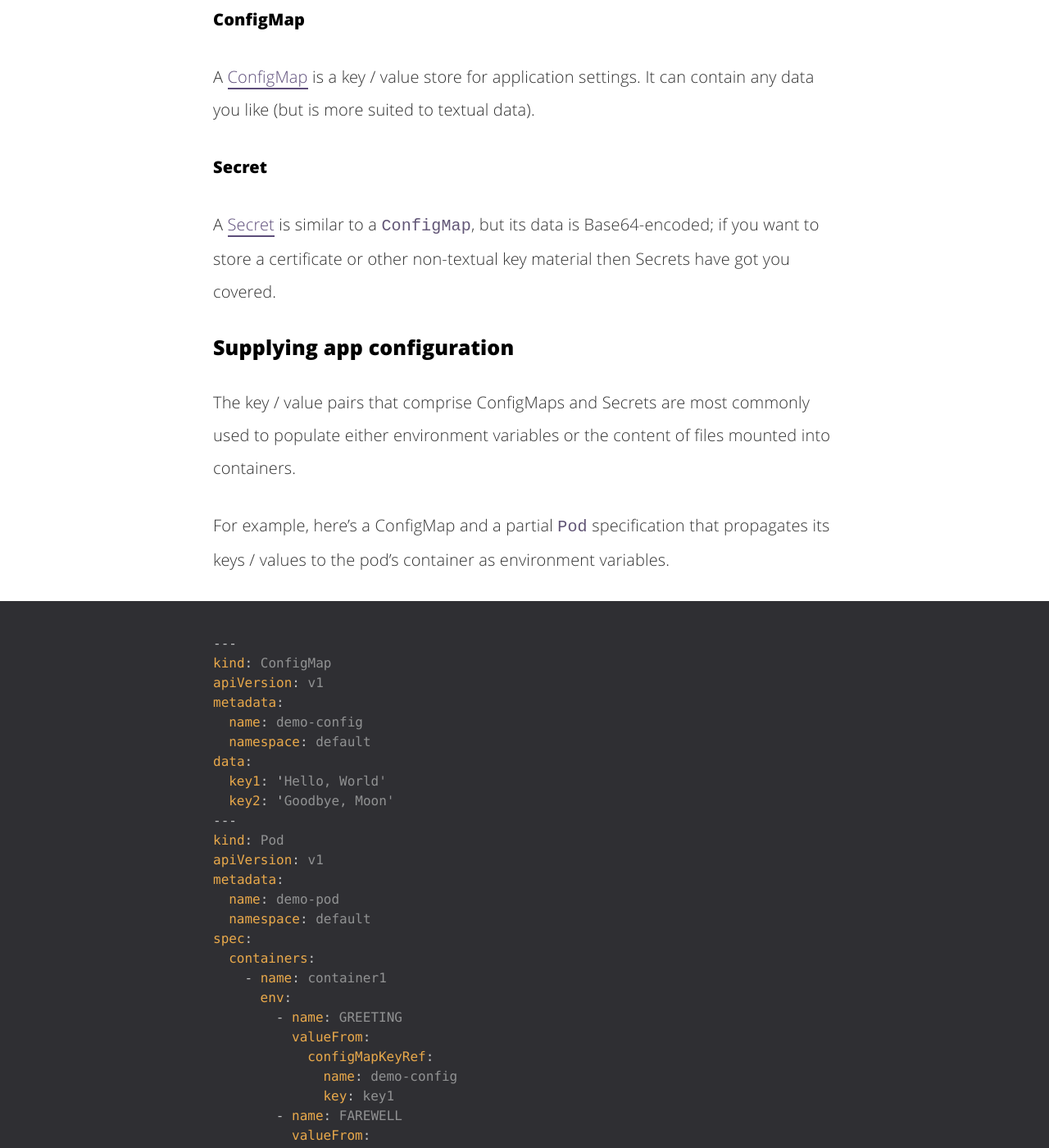
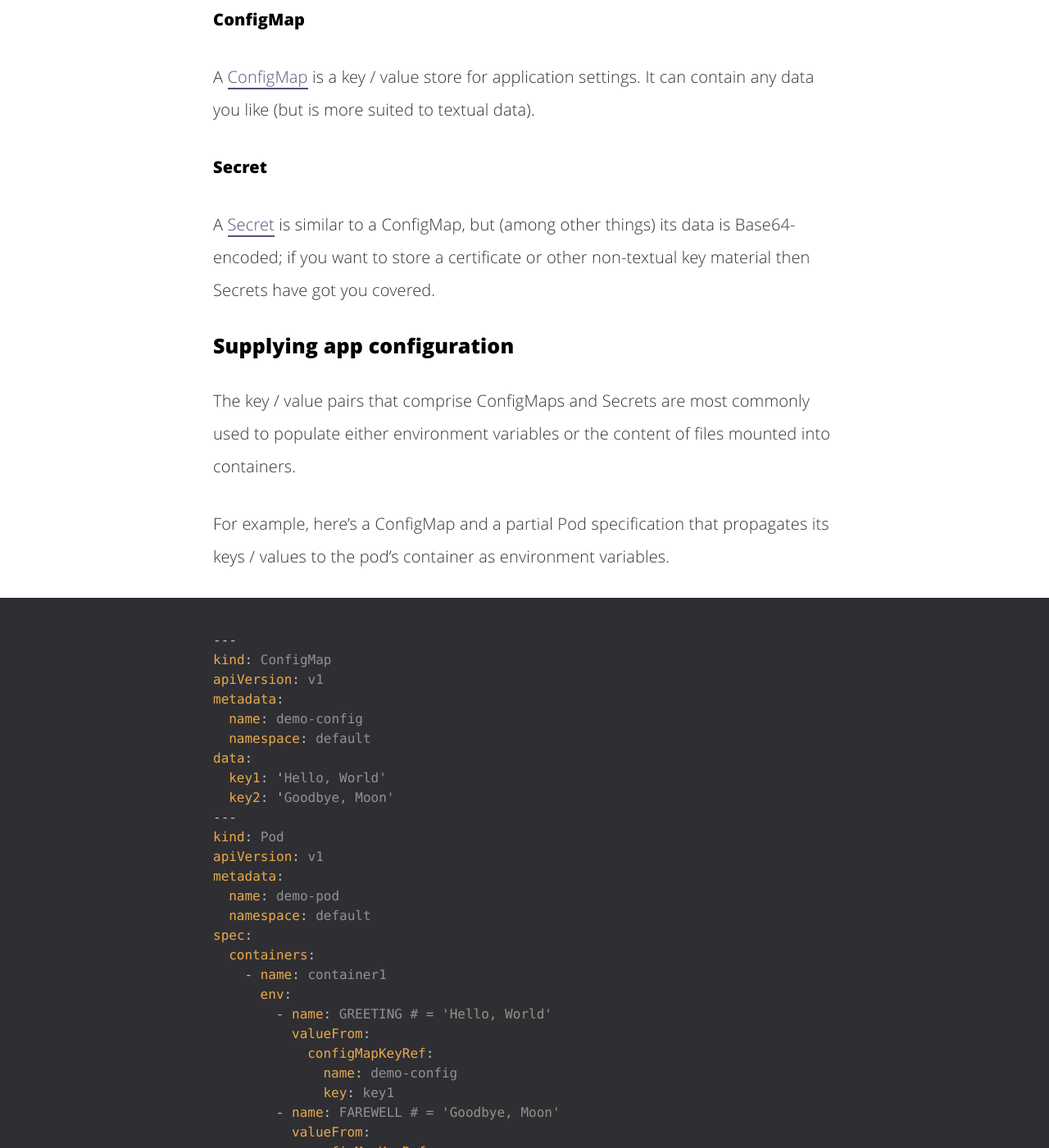
Before and after one commit to tintoy/tintoy.io, a Jekyll site: the page built from _posts/2018-03-30-kubernetes-native-config-with-netcore.md, in a window 1280 px wide and 1400 px high, scrolled down 946 px. Shown: the whole window at 82% size. Built offline with Jekyll 4.4.1, drawn with Linux system fonts in a browser that asks for light colours; comment, search, counter and statistics services are not loaded; some of the changed text lies outside the part shown.

Commit message:
Fix minor typos in "Kubernetes-native configuration with .NET Core"

````diff
--- a/_posts/2018-03-30-kubernetes-native-config-with-netcore.md
+++ b/_posts/2018-03-30-kubernetes-native-config-with-netcore.md
@@ -30,13 +30,13 @@ A [ConfigMap](https://kubernetes.io/docs/tasks/configure-pod-container/configure
 
 #### Secret
 
-A [Secret](https://kubernetes.io/docs/concepts/configuration/secret/) is similar to a `ConfigMap`, but its data is Base64-encoded; if you want to store a certificate or other non-textual key material then Secrets have got you covered.
+A [Secret](https://kubernetes.io/docs/concepts/configuration/secret/) is similar to a ConfigMap, but (among other things) its data is Base64-encoded; if you want to store a certificate or other non-textual key material then Secrets have got you covered.
 
 ### Supplying app configuration
 
 The key / value pairs that comprise ConfigMaps and Secrets are most commonly used to populate either environment variables or the content of files mounted into containers.
 
-For example, here's a ConfigMap and a partial `Pod` specification that propagates its keys / values to the pod's container as environment variables.
+For example, here's a ConfigMap and a partial Pod specification that propagates its keys / values to the pod's container as environment variables.
 
 ```yaml
 ---
@@ -58,12 +58,12 @@ spec:
   containers:
     - name: container1
       env:
-        - name: GREETING
+        - name: GREETING # = 'Hello, World'
           valueFrom:
             configMapKeyRef:
               name: demo-config
               key: key1
-        - name: FAREWELL
+        - name: FAREWELL # = 'Goodbye, Moon'
           valueFrom:
             configMapKeyRef:
               name: demo-config
````
Also changed, not shown: other parts of _posts/2018-03-30-kubernetes-native-config-with-netcore.md (+3 -3 lines).
